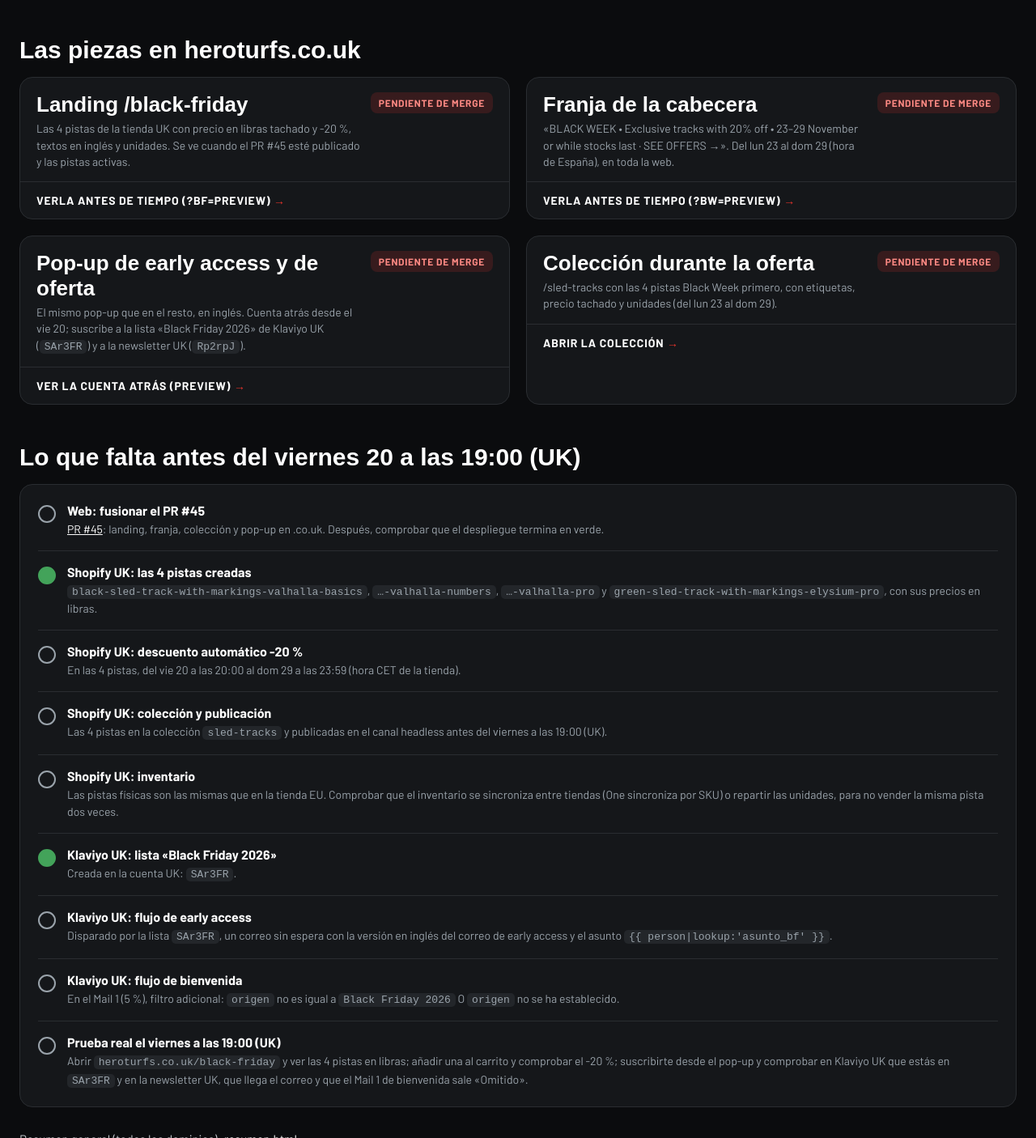
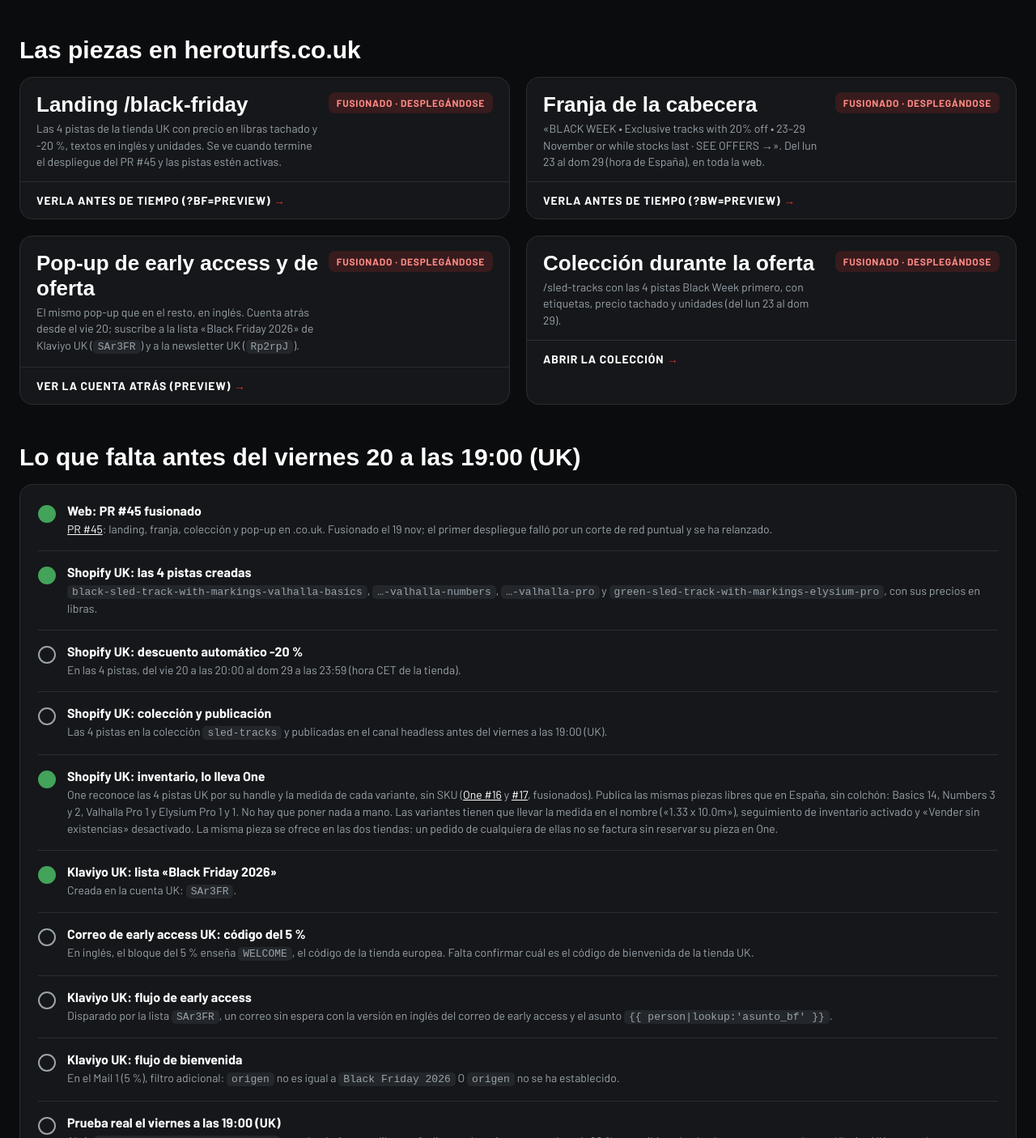
Before and after one commit to anarols/heroturfs-black-friday-2026, a plain HTML site: page resumen-uk.html in a window 1280 px wide. Shown: the part 465-1871 px from the top of the page at 81% size. Drawn offline with Linux system fonts and the light colour scheme; a web font is replaced by a local one.

Commit message:
Resumen UK: #45 fusionado, inventario con One, código 5 % UK

```diff
--- a/resumen-uk.html
+++ b/resumen-uk.html
@@ -78,31 +78,32 @@
   <h2>Las piezas en heroturfs.co.uk</h2>
   <div class="grid">
     <article class="piece">
-      <header><div><h3>Landing /black-friday</h3><p>Las 4 pistas de la tienda UK con precio en libras tachado y -20 %, textos en inglés y unidades. Se ve cuando el PR #45 esté publicado y las pistas activas.</p></div><span class="tag wait">Pendiente de merge</span></header>
+      <header><div><h3>Landing /black-friday</h3><p>Las 4 pistas de la tienda UK con precio en libras tachado y -20 %, textos en inglés y unidades. Se ve cuando termine el despliegue del PR #45 y las pistas estén activas.</p></div><span class="tag wait">Fusionado · desplegándose</span></header>
       <a class="open" href="https://heroturfs.co.uk/black-friday?bf=preview" target="_blank">Verla antes de tiempo (?bf=preview)</a>
     </article>
     <article class="piece">
-      <header><div><h3>Franja de la cabecera</h3><p>«BLACK WEEK • Exclusive tracks with 20% off • 23–29 November or while stocks last · SEE OFFERS →». Del lun 23 al dom 29 (hora de España), en toda la web.</p></div><span class="tag wait">Pendiente de merge</span></header>
+      <header><div><h3>Franja de la cabecera</h3><p>«BLACK WEEK • Exclusive tracks with 20% off • 23–29 November or while stocks last · SEE OFFERS →». Del lun 23 al dom 29 (hora de España), en toda la web.</p></div><span class="tag wait">Fusionado · desplegándose</span></header>
       <a class="open" href="https://heroturfs.co.uk/?bw=preview" target="_blank">Verla antes de tiempo (?bw=preview)</a>
     </article>
     <article class="piece">
-      <header><div><h3>Pop-up de early access y de oferta</h3><p>El mismo pop-up que en el resto, en inglés. Cuenta atrás desde el vie 20; suscribe a la lista «Black Friday 2026» de Klaviyo UK (<code>SAr3FR</code>) y a la newsletter UK (<code>Rp2rpJ</code>).</p></div><span class="tag wait">Pendiente de merge</span></header>
+      <header><div><h3>Pop-up de early access y de oferta</h3><p>El mismo pop-up que en el resto, en inglés. Cuenta atrás desde el vie 20; suscribe a la lista «Black Friday 2026» de Klaviyo UK (<code>SAr3FR</code>) y a la newsletter UK (<code>Rp2rpJ</code>).</p></div><span class="tag wait">Fusionado · desplegándose</span></header>
       <a class="open" href="https://heroturfs.co.uk/?newsletter=preview&amp;bf=countdown" target="_blank">Ver la cuenta atrás (preview)</a>
     </article>
     <article class="piece">
-      <header><div><h3>Colección durante la oferta</h3><p>/sled-tracks con las 4 pistas Black Week primero, con etiquetas, precio tachado y unidades (del lun 23 al dom 29).</p></div><span class="tag wait">Pendiente de merge</span></header>
+      <header><div><h3>Colección durante la oferta</h3><p>/sled-tracks con las 4 pistas Black Week primero, con etiquetas, precio tachado y unidades (del lun 23 al dom 29).</p></div><span class="tag wait">Fusionado · desplegándose</span></header>
       <a class="open" href="https://heroturfs.co.uk/sled-tracks" target="_blank">Abrir la colección</a>
     </article>
   </div>
 
   <h2>Lo que falta antes del viernes 20 a las 19:00 (UK)</h2>
   <div class="list">
-    <div class="row"><span class="dot"></span><div><b>Web: fusionar el PR #45</b><span><a href="https://github.com/ROLSCARPETS/heroturfs-web-2026/pull/45" target="_blank">PR #45</a>: landing, franja, colección y pop-up en .co.uk. Después, comprobar que el despliegue termina en verde.</span></div></div>
+    <div class="row done"><span class="dot"></span><div><b>Web: PR #45 fusionado</b><span><a href="https://github.com/ROLSCARPETS/heroturfs-web-2026/pull/45" target="_blank">PR #45</a>: landing, franja, colección y pop-up en .co.uk. Fusionado el 19 nov; el primer despliegue falló por un corte de red puntual y se ha relanzado.</span></div></div>
     <div class="row done"><span class="dot"></span><div><b>Shopify UK: las 4 pistas creadas</b><span><code>black-sled-track-with-markings-valhalla-basics</code>, <code>…-valhalla-numbers</code>, <code>…-valhalla-pro</code> y <code>green-sled-track-with-markings-elysium-pro</code>, con sus precios en libras.</span></div></div>
     <div class="row"><span class="dot"></span><div><b>Shopify UK: descuento automático -20 %</b><span>En las 4 pistas, del vie 20 a las 20:00 al dom 29 a las 23:59 (hora CET de la tienda).</span></div></div>
     <div class="row"><span class="dot"></span><div><b>Shopify UK: colección y publicación</b><span>Las 4 pistas en la colección <code>sled-tracks</code> y publicadas en el canal headless antes del viernes a las 19:00 (UK).</span></div></div>
-    <div class="row"><span class="dot"></span><div><b>Shopify UK: inventario</b><span>Las pistas físicas son las mismas que en la tienda EU. Comprobar que el inventario se sincroniza entre tiendas (One sincroniza por SKU) o repartir las unidades, para no vender la misma pista dos veces.</span></div></div>
+    <div class="row done"><span class="dot"></span><div><b>Shopify UK: inventario, lo lleva One</b><span>One reconoce las 4 pistas UK por su handle y la medida de cada variante, sin SKU (<a href="https://github.com/ROLSCARPETS/heroturfs-one/pull/16" target="_blank">One #16</a> y <a href="https://github.com/ROLSCARPETS/heroturfs-one/pull/17" target="_blank">#17</a>, fusionados). Publica las mismas piezas libres que en España, sin colchón: Basics 14, Numbers 3 y 2, Valhalla Pro 1 y Elysium Pro 1 y 1. No hay que poner nada a mano. Las variantes tienen que llevar la medida en el nombre («1.33 x 10.0m»), seguimiento de inventario activado y «Vender sin existencias» desactivado. La misma pieza se ofrece en las dos tiendas: un pedido de cualquiera de ellas no se factura sin reservar su pieza en One.</span></div></div>
     <div class="row done"><span class="dot"></span><div><b>Klaviyo UK: lista «Black Friday 2026»</b><span>Creada en la cuenta UK: <code>SAr3FR</code>.</span></div></div>
+    <div class="row"><span class="dot"></span><div><b>Correo de early access UK: código del 5 %</b><span>En inglés, el bloque del 5 % enseña <code>WELCOME</code>, el código de la tienda europea. Falta confirmar cuál es el código de bienvenida de la tienda UK.</span></div></div>
     <div class="row"><span class="dot"></span><div><b>Klaviyo UK: flujo de early access</b><span>Disparado por la lista <code>SAr3FR</code>, un correo sin espera con la versión en inglés del correo de early access y el asunto <code>{{ person|lookup:'asunto_bf' }}</code>.</span></div></div>
     <div class="row"><span class="dot"></span><div><b>Klaviyo UK: flujo de bienvenida</b><span>En el Mail 1 (5 %), filtro adicional: <code>origen</code> no es igual a <code>Black Friday 2026</code> O <code>origen</code> no se ha establecido.</span></div></div>
     <div class="row"><span class="dot"></span><div><b>Prueba real el viernes a las 19:00 (UK)</b><span>Abrir <code>heroturfs.co.uk/black-friday</code> y ver las 4 pistas en libras; añadir una al carrito y comprobar el -20 %; suscribirte desde el pop-up y comprobar en Klaviyo UK que estás en <code>SAr3FR</code> y en la newsletter UK, que llega el correo y que el Mail 1 de bienvenida sale «Omitido».</span></div></div>
```
